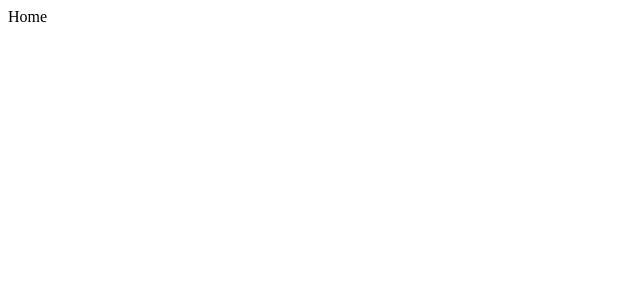
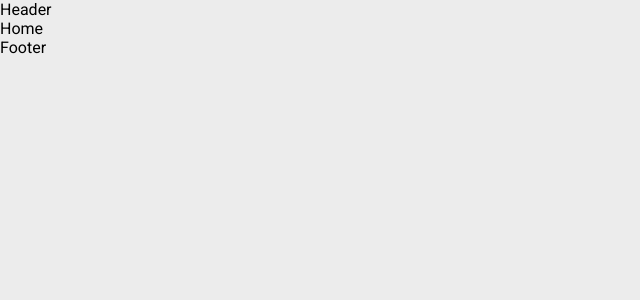
Before and after one commit to asteriasandippal/the-complete-react-fullstack-course, a React (Create React App) app in the folder nba-app/: page / in a window 1280 px wide. Shown: the top 300 px of the page, without its empty margins (0-640 px from the left). Built offline with nearby package versions, Linux system fonts and the light colour scheme.

Commit message:
Adds stylesheets and Used Router

```diff
--- /dev/null
+++ b/nba-app/src/containers/Layout.jsx
@@ -0,0 +1,13 @@
+import React from 'react';
+
+function Layout(props) {
+    return (
+        <div>
+            Header
+            {props.children}
+            Footer
+        </div>
+    );
+}
+
+export default Layout;
--- a/nba-app/src/containers/PrivateRouter.jsx
+++ b/nba-app/src/containers/PrivateRouter.jsx
@@ -2,12 +2,15 @@ import React from 'react';
 import { Route, Switch } from 'react-router-dom';
 
 import Home from './Home';
+import Layout from './Layout';
 
 function PrivateRouter() {
     return (
-        <Switch>
-            <Route to="/" component={Home}/>
-        </Switch>
+        <Layout>
+            <Switch>
+                <Route to="/" component={Home}/>
+            </Switch>
+        </Layout>
     );
 }
 
--- a/nba-app/src/index.js
+++ b/nba-app/src/index.js
@@ -1,5 +1,6 @@
 import React from 'react';
 import ReactDOM from 'react-dom';
 import App from './containers/App';
+import './stylesheets/index.css';
 
 ReactDOM.render(<App />, document.getElementById('root'));
--- /dev/null
+++ b/nba-app/src/stylesheets/containers/layout.css
@@ -0,0 +1,9 @@
+body {
+    font-family: 'Roboto', sans-serif;
+    margin: 0;
+    background-color: #ececec;
+}
+
+a {
+    text-decoration: none;
+}
--- /dev/null
+++ b/nba-app/src/stylesheets/index.css
@@ -0,0 +1,2 @@
+@import url('https://fonts.googleapis.com/css?family=Roboto:300,400,500,700');
+@import url('./containers/layout.css');
```
